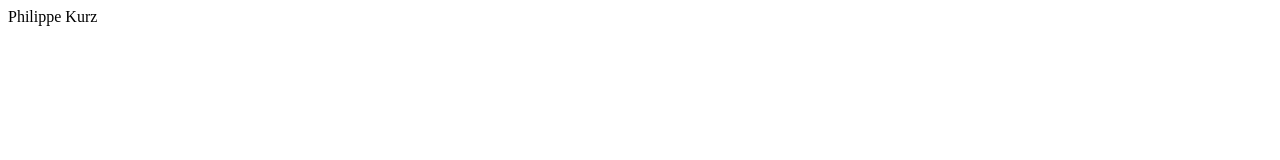
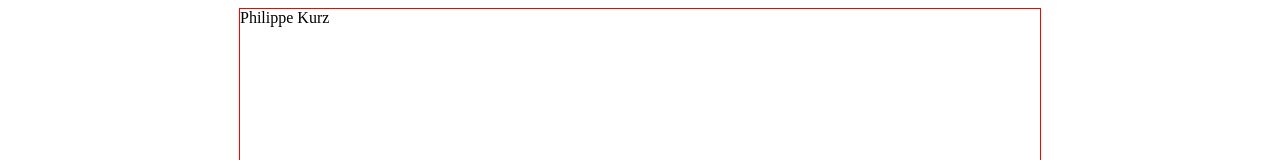
Before and after one commit to philippekurz/exercice, a plain HTML site: page index.html in a window 1280 px wide. Shown: the top 160 px of the page. Drawn offline with Linux system fonts and the light colour scheme.

Commit message:
index center

```diff
--- a/index.html
+++ b/index.html
@@ -6,6 +6,6 @@
     <title>Document</title>
 </head>
 <body>
-    Philippe Kurz
+    <div style="border: solid 1px red; width:100%; max-width: 800px; height: 600px; margin: auto;">Philippe Kurz</div>
 </body>
 </html>
```
